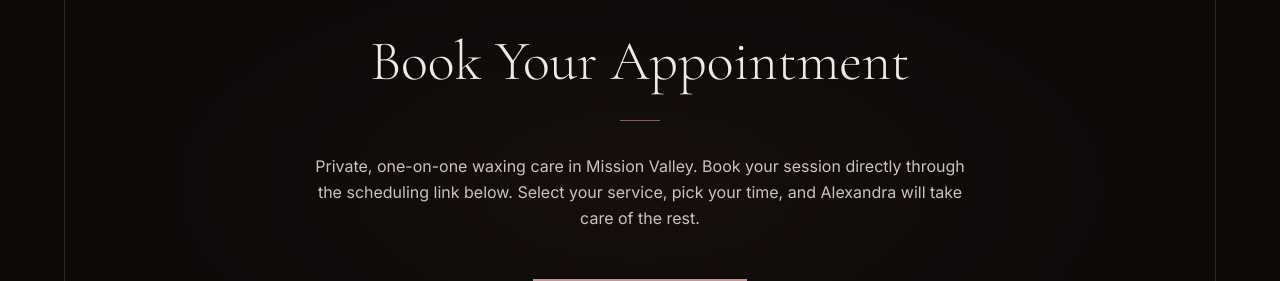
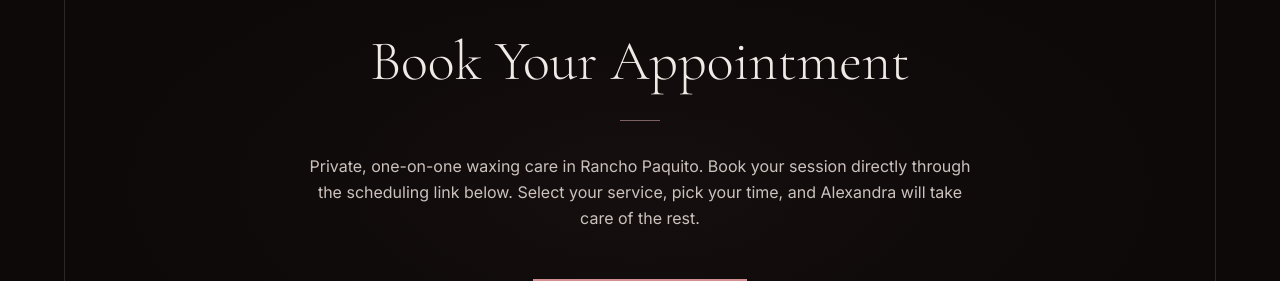
Before and after one commit to redlanternstudios/missionesthetic, a Next.js app: page / in a window 1280 px wide. Shown: the part 4582-4863 px from the top of the page. Built offline with nearby package versions, Linux system fonts and the light colour scheme.

Commit message:
Update booking location and link in booking-cta

```diff
--- a/components/booking-cta.tsx
+++ b/components/booking-cta.tsx
@@ -40,15 +40,13 @@ export default function BookingCta() {
           style={{ height: "1px", background: "var(--blush)", opacity: 0.5 }}
         />
         <p className="font-sans text-muted-foreground leading-relaxed mb-12 text-sm md:text-base">
-          Private, one-on-one waxing care in Mission Valley. Book your session
+          Private, one-on-one waxing care in Rancho Paquito. Book your session
           directly through the scheduling link below. Select your service, pick
           your time, and Alexandra will take care of the rest.
         </p>
 
         <a
-          href="https://missionesthetics.glossgenius.com/services"
-          target="_blank"
-          rel="noopener noreferrer"
+          href="https://missionesthetics.glossgenius.com/book"
           className="font-sans text-sm tracking-[0.2em] uppercase px-14 py-5 bg-primary text-primary-foreground hover:bg-blush transition-colors duration-300"
         >
           Book Now
```
